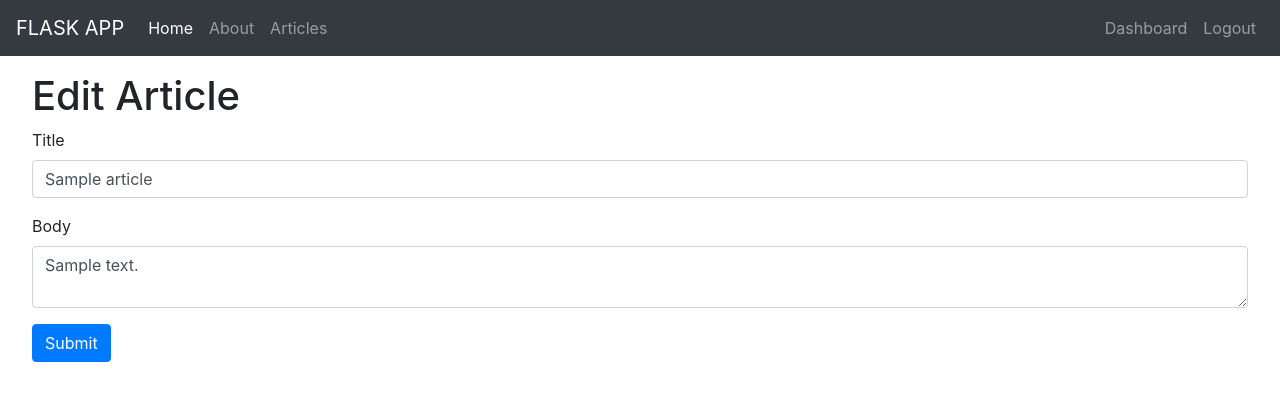
After one commit to senducusin/python-flask-ssr, a Flask app: page /edit_article/1 in a window 1280 px wide. The commit adds this page. Shown: the top 401 px of the page. Run offline with Flask 2, Linux system fonts and the light colour scheme; the visitor is signed in with stand-in values (Sample User, id 1); tables that the repository leaves empty or names only in its code hold one stand-in row (values such as "Sample post"); some libraries are stand-ins or nearby versions.

Commit message:
added delete and edit articles

```diff
--- a/app.py
+++ b/app.py
@@ -56,7 +56,7 @@ def article(id):
     cur = mysql.connection.cursor()
 
     # Get article
-    result = cur.execute("SELECT * FROM articles WHERE id = %s", [id])
+    cur.execute("SELECT * FROM articles WHERE id = %s", [id])
 
     article = cur.fetchone()
 
@@ -206,6 +206,66 @@ def add_article():
 
     return render_template('add_article.html', form=form)
 
+# Form for edit article
+@app.route('/edit_article/<string:id>', methods=['GET', 'POST'])
+@is_logged_in
+def edit_article(id):
+    # Create cursor
+    cur = mysql.connection.cursor()
+
+    # Get article by id
+    result = cur.execute("SELECT * FROM articles WHERE id = %s", [id])
+
+    article = cur.fetchone()
+
+    # Get form
+    form = ArticleForm(request.form)
+
+    # Populate article form
+    form.title.data = article['title']
+    form.body.data = article['body']
+
+    if request.method == 'POST' and form.validate():
+        title = request.form['title']
+        body = request.form['body']
+
+        # Create cursor
+        cur = mysql.connection.cursor()
+
+        # Execute
+        cur.execute(
+            "UPDATE articles SET title=%s, body=%s WHERE id=%s", (title, body, id))
+
+        # Commit to DB
+        mysql.connection.commit()
+
+        # Close connection
+        cur.close()
+
+        flash('Article Updated', 'success')
+        return redirect(url_for('dashboard'))
+
+    return render_template('edit_article.html', form=form)
+
+# Delete article
+@app.route('/delete_article/<string:id>')
+@is_logged_in
+def delete_article(id):
+    # Create cursor
+    cur = mysql.connection.cursor()
+
+    # Execute
+    cur.execute("DELETE FROM articles WHERE id=%s", [id])
+
+    # Commit to DB
+    mysql.connection.commit()
+
+    # Close connection
+    cur.close()
+
+    flash('Article Deleted', 'success')
+    return redirect(url_for('dashboard'))
+
 
 class ArticleForm(Form):
     title = StringField('Title', [validators.Length(min=1, max=200)])
--- /dev/null
+++ b/templates/edit_article.html
@@ -0,0 +1,13 @@
+{% extends 'layout.html' %} {% block body %}
+<h1>Edit Article</h1>
+{% from "includes/_formhelper.html" import render_field %}
+<form action="" method="POST">
+	<div class="form-group">
+		{{render_field(form.title, class_="form-control")}}
+	</div>
+	<div class="form-group">
+		{{render_field(form.body , class_="form-control", id="editor")}}
+	</div>
+	<p><input type="submit" value="Submit" class="btn btn-primary" /></p>
+</form>
+{% endblock %}
```
Also changed, not shown: templates/dashboard.html (+5 -2 lines).
